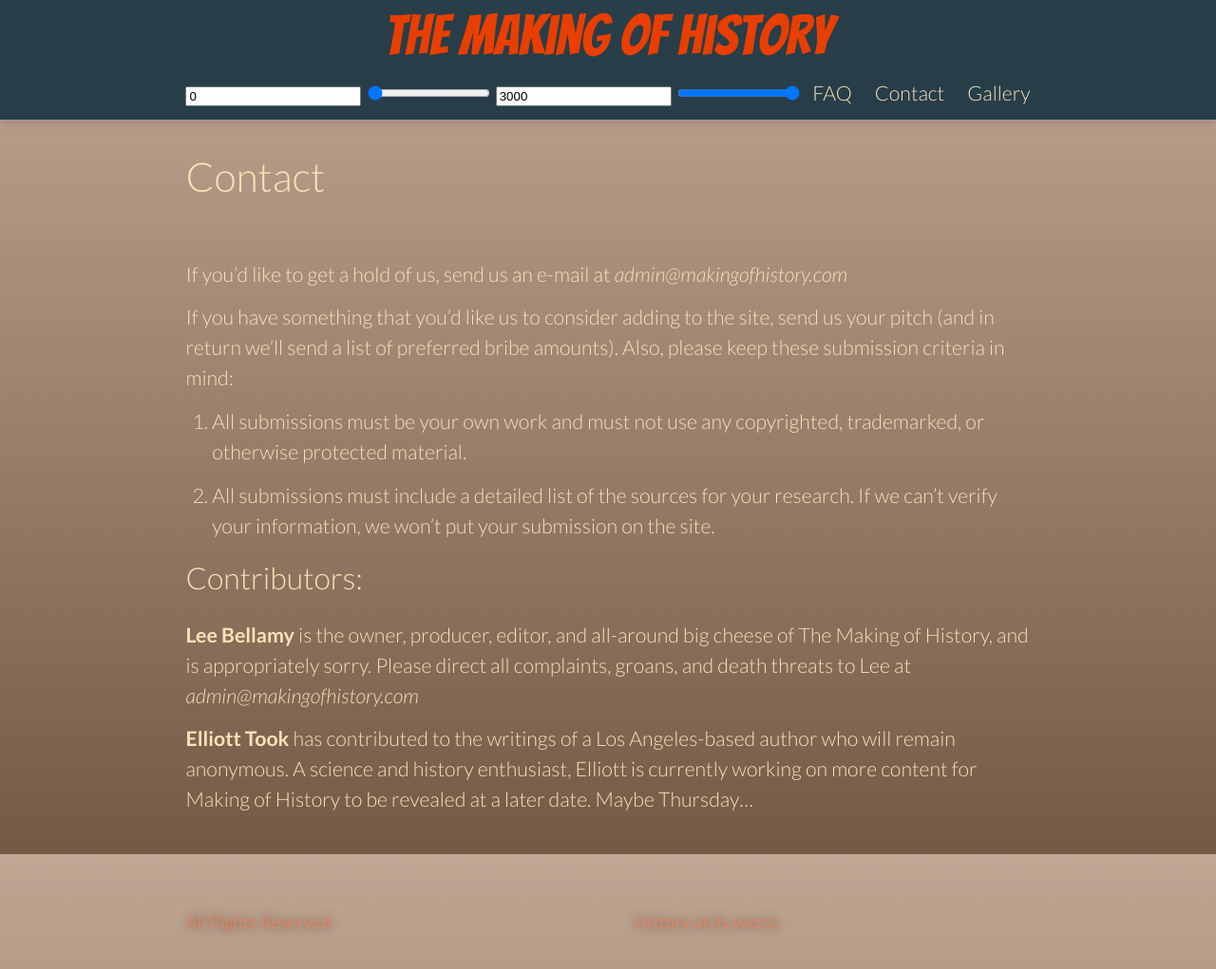
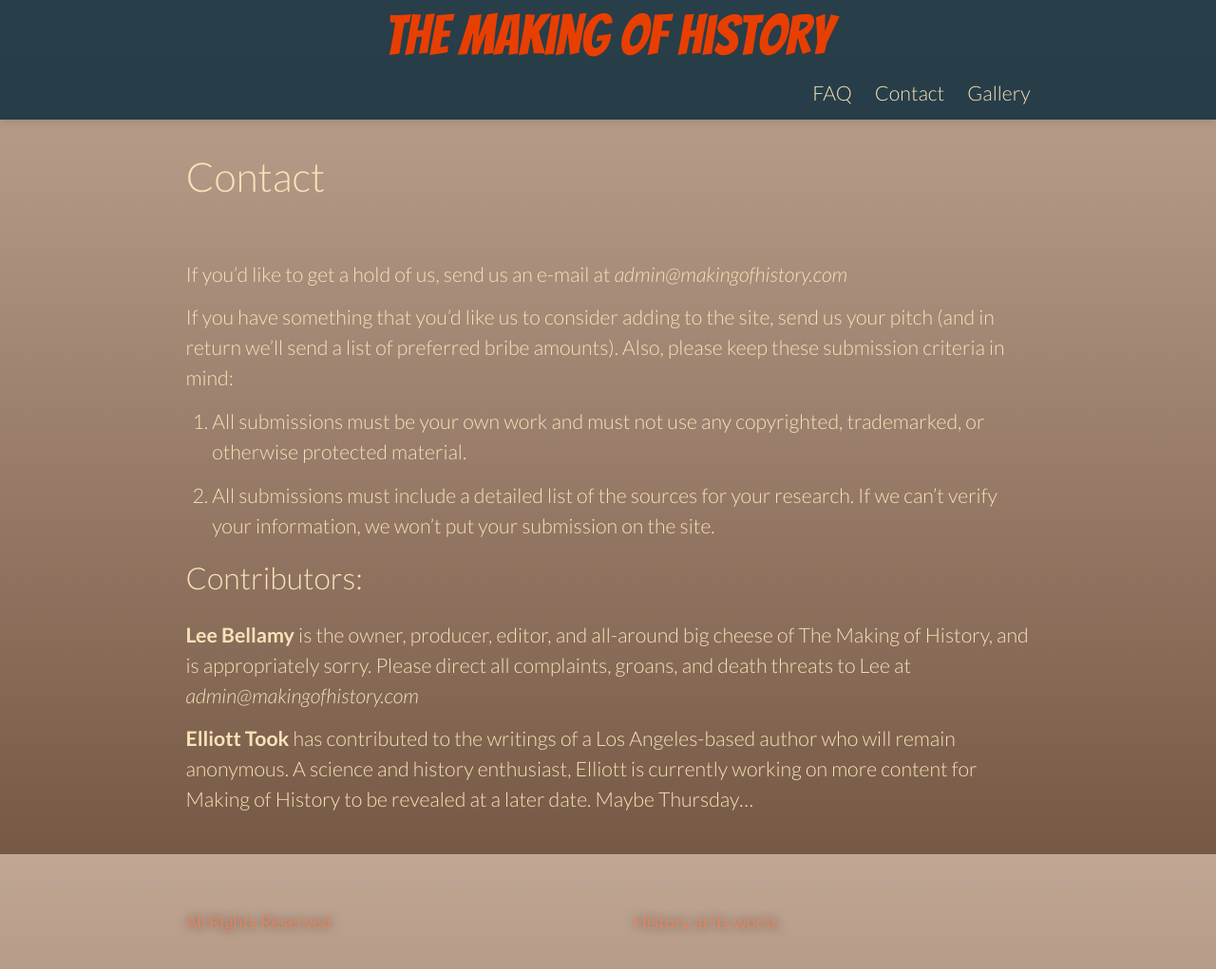
Before and after one commit to benadamstyles/making-of-history, a Jekyll site: the page built from contact.md, in a window 1280 px wide and 1037 px high. Shown: the top 1021 px of the window at 95% size. Built offline with Jekyll 4.4.1, drawn with Linux system fonts in a browser that asks for light colours; some web fonts are replaced.

Commit message:
Only show period sliders on homepage

```diff
--- a/_includes/header.html
+++ b/_includes/header.html
@@ -8,13 +8,14 @@
 
     <a class="site-title" href="{{ site.baseurl }}/">The Making of History</a>
     <!-- <a class="site-title" href="{{ site.baseurl }}/">The <span id="grisly"><span id="firstGrisly" class="grislies grisly-slide-in">Grisly</span></span> Making of History</a> -->
-
+    {% if page.is_home %}
     <div class="periods">
       <input type="text" rv-value="range.begin">
       <input type="range" rv-value="range.begin" min="0" rv-max="range.end">
       <input type="text" rv-value="range.end">
       <input type="range" rv-value="range.end" rv-min="range.begin" max="3000">
     </div>
+    {% endif %}
 
     <!-- <div class="periods">
       {% assign categories = site.categories | sort %}
```
